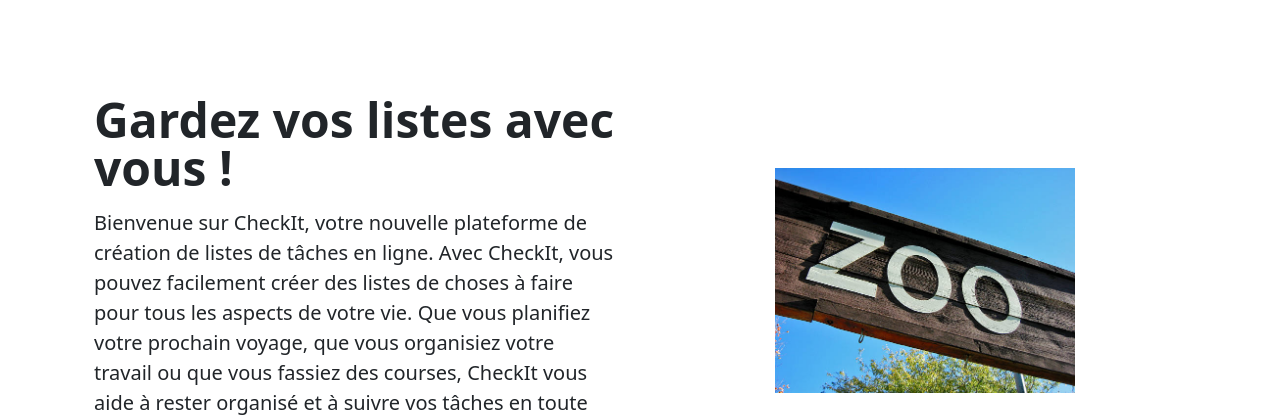
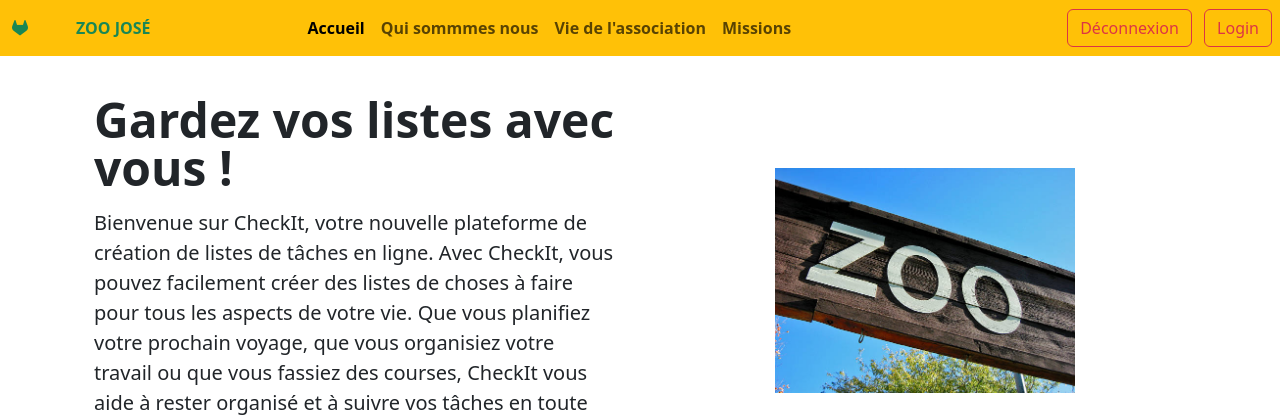
Before and after one commit to danypausemitchel/monsitezoo, a PHP site: page / in a window 1280 px wide. Shown: the top 420 px of the page. Run offline with PHP 8.4, Linux system fonts and the light colour scheme.

Commit message:
develop1

```diff
--- a/index.php
+++ b/index.php
@@ -1,10 +1,9 @@
 
 <?php
-require_once __DIR__. "/templates/header.php";
+    require_once 'templates/header.php';
 ?>
 
-<body>
-<div class="container col-xxl-8 px-4 py-5">
+    <div class="container col-xxl-8 px-4 py-5">
         <div class="row flex-lg-row-reverse align-items-center g-5 py-5">
             <div class="col-10 col-sm-8 col-lg-6">
                 <img src="assets/images/zoo.jpg" class="d-block mx-lg-auto img-fluid" alt="zoo" width="300">
@@ -17,4 +16,5 @@ require_once __DIR__. "/templates/header.php";
     </div>
 
 </body>
+<script src="https://cdn.jsdelivr.net/npm/bootstrap@5.0.2/dist/js/bootstrap.bundle.min.js" integrity="sha384-MrcW6ZMFYlzcLA8Nl+NtUVF0sA7MsXsP1UyJoMp4YLEuNSfAP+JcXn/tWtIaxVXM" crossorigin="anonymous"></script>
 </html>
--- a/templates/header.php
+++ b/templates/header.php
@@ -6,5 +6,30 @@
     <link href="https://cdn.jsdelivr.net/npm/bootstrap@5.3.3/dist/css/bootstrap.min.css" rel="stylesheet" integrity="sha384-QWTKZyjpPEjISv5WaRU9OFeRpok6YctnYmDr5pNlyT2bRjXh0JMhjY6hW+ALEwIH" crossorigin="anonymous">
     <link rel="stylesheet" href="https://cdn.jsdelivr.net/npm/bootstrap-icons@1.11.3/font/bootstrap-icons.min.css">
     <link rel="stylesheet" href="./assets/css/styles.css">
-    <title>zoojose</title>
+    <title>Monsitezoo</title>
 </head>
+<body>
+<header>
+      <nav class="position-fixed navbar navbar-expand-lg bg-warning w-100 ">
+        <div class="container-fluid  elementNav fw-bold text-success">
+                <i class="bi bi-gitlab"></i>
+                <div class="ms-5">ZOO JOSÉ  </div>
+
+            <button class="navbar-toggler" type="button" data-bs-toggle="collapse" data-bs-target="#navbarNavAltMarkup" aria-controls="navbarNavAltMarkup" aria-expanded="false" aria-label="Toggle navigation">
+            <span class="navbar-toggler-icon"></span>
+          </button>
+          <div class="collapse navbar-collapse" id="navbarNavAltMarkup">
+            <div class="navbar-nav mx-auto">
+              <a class="nav-link active" aria-current="page" href="#">Accueil</a>
+              <a class="nav-link" href="#">Qui sommmes nous</a>
+              <a class="nav-link" aria-current="page" href="visite.html">Vie de l'association</a>
+              <a class="nav-link" href="#">Missions</a>
+            </div>
+          </div>
+        </div>
+        <div class="col-md-3 text-end">
+           <a href="logout.php" class="btn btn-outline-danger me-2">Déconnexion</a>
+          <a href="login.php" class="btn btn-outline-danger me-2">Login</a>
+        </div>
+      </nav>
+    </header>
```
Also changed, not shown: assets/images/cerf.jpg (added), assets/images/lion.png (added).
